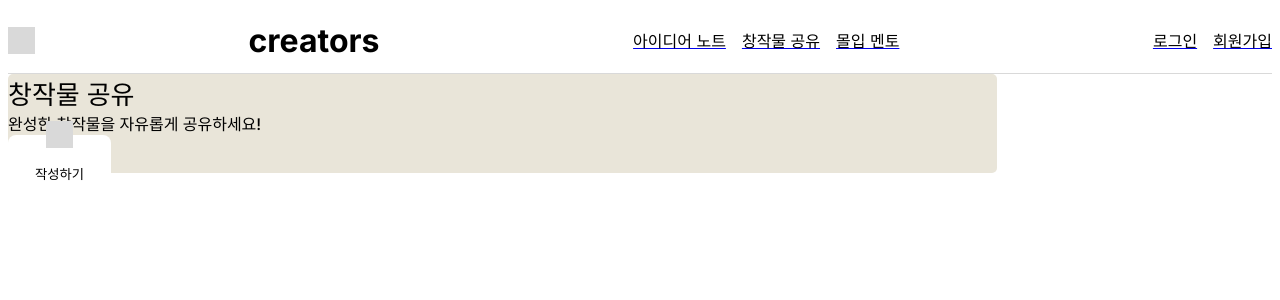
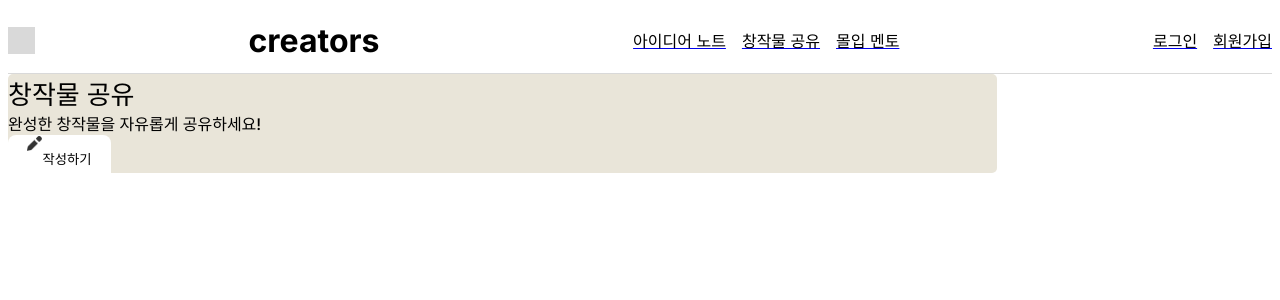
Before and after one commit to Chaehee03/creators-client, a Next.js app: page /creationShare/main in a window 1280 px wide. Shown: the top 300 px of the page. Built offline with nearby package versions, Linux system fonts and the light colour scheme.

Commit message:
feat: 작성하기 버튼 수정

```diff
--- a/src/app/_components/banner/Banner.tsx
+++ b/src/app/_components/banner/Banner.tsx
@@ -3,7 +3,7 @@ import styled from "styled-components";
 import BannerProps from "./Banner.type";
 import Button from "../button/Button";
 import Image from "next/image";
-import Logo from "/public/images/header/Rectangle 1506.jpg";
+import Post from "/public/images/button/post.jpg";
 
 const Banner = ({ mode }: BannerProps) => {
   const modeList = [
@@ -44,11 +44,12 @@ const Banner = ({ mode }: BannerProps) => {
         onClick={() => console.log("Button clicked")}
         width={"103"}
         height={"48"}
+        padding="12"
         children={
-          <div>
-            <Image src={Logo} alt="" />
+          <ButtonContents>
+            <Image src={Post} alt="" width={15} height={15} />
             <p>작성하기</p>
-          </div>
+          </ButtonContents>
         }
       />
     </BannerContainer>
@@ -85,3 +86,8 @@ const SubTitle = styled.div`
   font-weight: 500;
   line-height: normal;
 `;
+
+const ButtonContents = styled.div`
+  display: flex;
+  justify-content: space-between;
+`;
```
Also changed, not shown: public/images/button/post.jpg (added).
